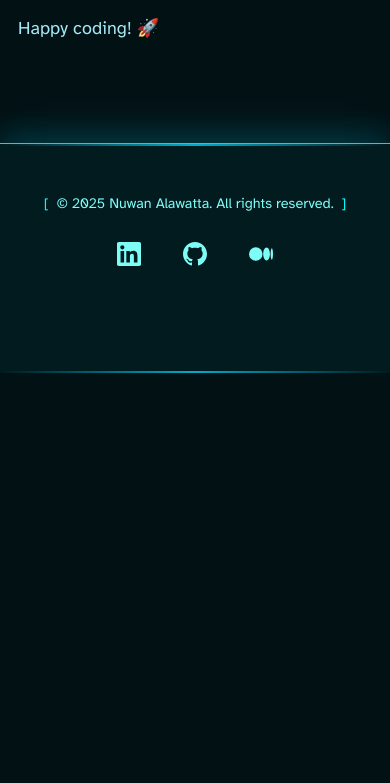
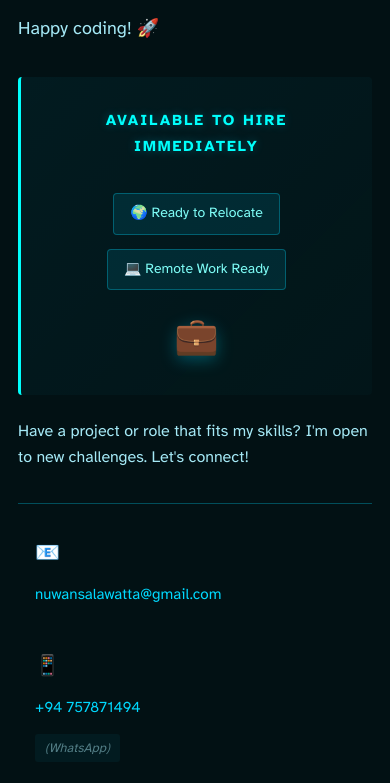
Before and after one commit to nuwan94/nuwan94.github.io, an Astro site: page / in a window 390 px wide. Shown: the part 562-1345 px from the top of the page. Before the commit the page ends 935 px from the top, so only its background shows below. Built offline with nearby package versions, Linux system fonts and the light colour scheme; Astro itself is replaced by a stand-in of ours.

Commit message:
Add JobBanner component with styles for availability and contact methods

```diff
--- /dev/null
+++ b/src/components/JobBanner.tsx
@@ -0,0 +1,45 @@
+import React from "react";
+
+const JobBanner: React.FC = () => {
+  return (
+    <div className="job-banner">
+      <div className="job-banner-header">
+        <div className="job-banner-status">
+          <span className="status-text">AVAILABLE TO HIRE IMMEDIATELY</span>
+        </div>
+        <div className="job-banner-badges">
+          <span className="badge">🌍 Ready to Relocate</span>
+          <span className="badge">💻 Remote Work Ready</span>
+        </div>
+        <div className="job-banner-icon">💼</div>
+      </div>
+
+      <div className="job-banner-body">
+        <p className="job-banner-description">
+          Have a project or role that fits my skills? I'm open to new challenges. Let's connect!
+        </p>
+      </div>
+
+      <div className="job-banner-footer">
+        <div className="contact-section">
+          <div className="contact-methods">
+            <a
+              href="mailto:nuwansalawatta@gmail.com"
+              className="contact-method"
+            >
+              <span className="contact-icon">📧</span>
+              <span className="contact-text">nuwansalawatta@gmail.com</span>
+            </a>
+            <a href="tel:+94757871494" className="contact-method">
+              <span className="contact-icon">📱</span>
+              <span className="contact-text">+94 757871494</span>
+              <span className="contact-hint">(WhatsApp)</span>
+            </a>
+          </div>
+        </div>
+      </div>
+    </div>
+  );
+};
+
+export default JobBanner;
--- a/src/pages/index.astro
+++ b/src/pages/index.astro
@@ -1,9 +1,10 @@
 ---
-import BaseHead from '../components/BaseHead.astro';
-import Footer from '../components/Footer.astro';
-import Header from '../components/Header.astro';
-import ArwesBackground from '../components/ArwesBackground';
-import { SITE_DESCRIPTION, SITE_TITLE } from '../consts';
+import BaseHead from "../components/BaseHead.astro";
+import Footer from "../components/Footer.astro";
+import Header from "../components/Header.astro";
+import ArwesBackground from "../components/ArwesBackground";
+import JobBanner from "../components/JobBanner";
+import { SITE_DESCRIPTION, SITE_TITLE } from "../consts";
 ---
 
 <!doctype html>
@@ -18,15 +19,18 @@ import { SITE_DESCRIPTION, SITE_TITLE } from '../consts';
       <main>
         <h1>🧑‍💻 Hello, I'm Nuwan</h1>
         <p>
-					I'm a developer with a passion for crafting clean, efficient, and user-friendly software solutions.
-					This site serves as my digital portfolio, where I share my projects, blog posts, and
-					thoughts on technology and programming.
+          I'm a developer with a passion for crafting clean, efficient, and
+          user-friendly software solutions. This site serves as my digital
+          portfolio, where I share my projects, blog posts, and thoughts on
+          technology and programming.
         </p>
         <p>
-					Feel free to explore my site, check out my projects, and read my blog posts. If you'd like to
-					connect or collaborate, don't hesitate to reach out!
+          Feel free to explore my site, check out my projects, and read my blog
+          posts. If you'd like to connect or collaborate, don't hesitate to
+          reach out!
         </p>
         <p>Happy coding! 🚀</p>
+        <JobBanner client:load />
       </main>
       <Footer />
     </div>
--- a/src/styles/global.css
+++ b/src/styles/global.css
@@ -278,3 +278,278 @@ img {
 	border: none;
 	border-top: 1px solid var(--color-brand-gray-light);
 }
+
+/* Job Banner Styles */
+.job-banner {
+	margin: 2rem 0 3rem 0;
+	position: relative;
+}
+
+/* Header Section */
+.job-banner-header {
+	display: flex;
+	justify-content: space-between;
+	align-items: center;
+	gap: 1rem;
+	margin-bottom: 1.5rem;
+	padding: 1.25rem;
+	background: linear-gradient(135deg, rgba(0, 217, 255, 0.05) 0%, rgba(0, 217, 255, 0.02) 100%);
+	border-left: 3px solid var(--color-accent);
+	border-radius: 4px;
+	position: relative;
+	overflow: hidden;
+	flex-wrap: wrap;
+}
+
+.job-banner-header::before {
+	content: '';
+	position: absolute;
+	top: 0;
+	left: 0;
+	right: 0;
+	bottom: 0;
+	background: linear-gradient(90deg, transparent 0%, rgba(0, 217, 255, 0.1) 50%, transparent 100%);
+	opacity: 0;
+	transition: opacity 0.5s ease;
+}
+
+.job-banner-header:hover::before {
+	opacity: 1;
+}
+
+.job-banner-status {
+	display: flex;
+	align-items: center;
+	gap: 0.75rem;
+	position: relative;
+	z-index: 1;
+}
+
+.status-text {
+	color: var(--color-accent);
+	font-weight: 700;
+	font-size: 0.95rem;
+	letter-spacing: 2px;
+	text-transform: uppercase;
+	text-shadow: 0 0 10px rgba(0, 217, 255, 0.3);
+	transition: all 0.3s ease;
+}
+
+.job-banner-header:hover .status-text {
+	letter-spacing: 2.5px;
+	text-shadow: 0 0 15px rgba(0, 217, 255, 0.5);
+}
+
+.job-banner-icon {
+	font-size: 2.5rem;
+	animation: bounce 2s ease-in-out infinite;
+	filter: drop-shadow(0 4px 8px rgba(0, 217, 255, 0.3));
+	position: relative;
+	z-index: 1;
+	transition: transform 0.3s ease;
+}
+
+.job-banner-header:hover .job-banner-icon {
+	transform: scale(1.1);
+}
+
+/* Body Section */
+.job-banner-body {
+	margin-bottom: 1.25rem;
+}
+
+.job-banner-title {
+	margin: 0 0 1rem 0;
+	font-size: 1.65rem;
+	color: var(--color-primary);
+	font-weight: bold;
+	line-height: 1.3;
+}
+
+.job-banner-description {
+	margin: 0 0 1.25rem 0;
+	color: var(--color-text-body);
+	font-size: 1rem;
+	line-height: 1.6;
+	max-width: 100%;
+}
+
+.job-banner-badges {
+	display: flex;
+	flex-wrap: wrap;
+	gap: 0.75rem;
+	align-items: center;
+	position: relative;
+	z-index: 1;
+}
+
+.badge {
+	display: inline-flex;
+	align-items: center;
+	gap: 0.4rem;
+	padding: 0.5rem 0.875rem;
+	background: rgba(0, 217, 255, 0.1);
+	border: 1px solid var(--color-border-dim);
+	border-radius: 4px;
+	color: var(--color-text-secondary);
+	font-size: 0.875rem;
+	transition: all 0.3s ease;
+	line-height: 1.4;
+}
+
+.badge:hover {
+	background: rgba(0, 217, 255, 0.2);
+	border-color: var(--color-primary);
+	transform: translateY(-2px);
+	box-shadow: 0 4px 12px rgba(0, 217, 255, 0.3);
+}
+
+/* Footer Section */
+.job-banner-footer {
+	padding-top: 1rem;
+	border-top: 1px solid var(--color-border-dim);
+}
+
+.contact-section {
+	display: flex;
+	flex-direction: column;
+	gap: 0.75rem;
+}
+
+.contact-methods {
+	display: flex;
+	flex-direction: column;
+	gap: 0.5rem;
+}
+
+.contact-method {
+	display: flex;
+	align-items: center;
+	gap: 0.75rem;
+	padding: 0.625rem 0.75rem;
+	text-decoration: none;
+	border-radius: 4px;
+	transition: all 0.3s ease;
+	border: 1px solid transparent;
+}
+
+.contact-method:hover {
+	background: rgba(0, 217, 255, 0.08);
+	border-color: var(--color-border-dim);
+}
+
+.contact-icon {
+	font-size: 1.25rem;
+	flex-shrink: 0;
+	width: 28px;
+	text-align: center;
+}
+
+.contact-text {
+	color: var(--color-primary);
+	font-size: 0.95rem;
+	transition: all 0.3s ease;
+	flex: 1;
+}
+
+.contact-method:hover .contact-text {
+	color: var(--color-accent);
+	text-shadow: 0 0 8px rgba(0, 217, 255, 0.6);
+}
+
+.contact-hint {
+	color: var(--color-text-muted);
+	font-size: 0.8rem;
+	font-style: italic;
+	padding: 0.2rem 0.625rem;
+	background: rgba(0, 217, 255, 0.05);
+	border-radius: 3px;
+}
+
+@keyframes bounce {
+0%, 100% {
+transform: translateY(0);
+}
+50% {
+transform: translateY(-10px);
+}
+}
+
+@media (max-width: 768px) {
+	.job-banner-header {
+		flex-direction: column;
+		gap: 1.25rem;
+		text-align: center;
+		padding-bottom: 1.5rem;
+	}
+
+	.job-banner-status {
+		justify-content: center;
+		padding: 0.75rem 0;
+	}
+
+	.job-banner-icon {
+		font-size: 2.25rem;
+	}
+
+	.job-banner-body {
+		margin-bottom: 2rem;
+	}
+
+	.job-banner-title {
+		font-size: 1.65rem;
+		text-align: center;
+	}
+
+	.job-banner-badges {
+		justify-content: center;
+		gap: 0.875rem;
+	}
+
+	.badge {
+		font-size: 0.875rem;
+		padding: 0.625rem 1rem;
+	}
+
+	.job-banner-countries {
+		margin-top: 1.5rem;
+	}
+
+	.countries-label {
+		text-align: center;
+		font-size: 0.85rem;
+	}
+
+	.countries-flags {
+		justify-content: center;
+		gap: 1rem;
+	}
+
+	.country-flag {
+		font-size: 1.75rem;
+	}
+
+	.contact-label {
+		text-align: center;
+	}
+
+	.contact-method {
+		padding: 1rem;
+		flex-direction: column;
+		align-items: flex-start;
+		gap: 0.75rem;
+	}
+
+	.contact-icon {
+		width: auto;
+	}
+
+	.contact-text {
+		font-size: 0.95rem;
+	}
+
+	.contact-hint {
+		align-self: flex-start;
+		margin-left: 0;
+	}
+}
```
Lines whose indentation alone changed are shown as unchanged.
